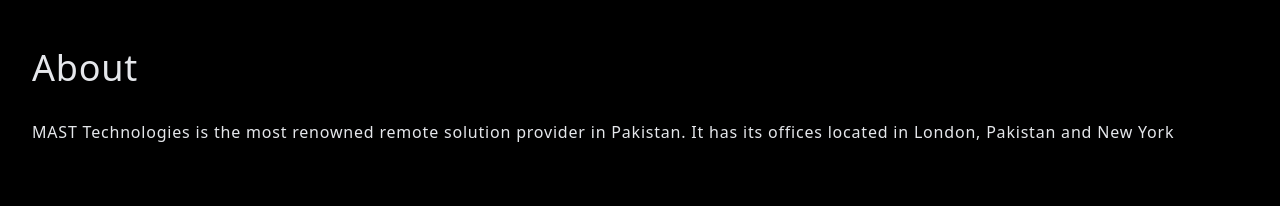
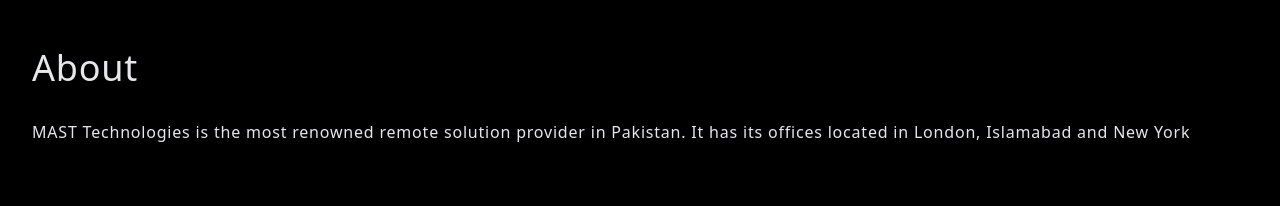
Before and after one commit to abdullahsohail7/mast_tech, a React (Create React App) app: page / in a window 1280 px wide. Shown: the part 880-1086 px from the top of the page. Built offline with nearby package versions, Linux system fonts and the light colour scheme.

Commit message:
mast-tech

```diff
--- a/src/components/About.jsx
+++ b/src/components/About.jsx
@@ -7,7 +7,7 @@
 const About = () => {
   return (
 
-   <PageSection name='about' id='about' title='About' subtitle={`MAST Technologies is the most renowned remote solution provider in Pakistan. It has its offices located in London, Pakistan and New York`} >
+   <PageSection name='about' id='about' title='About' subtitle={`MAST Technologies is the most renowned remote solution provider in Pakistan. It has its offices located in London, Islamabad and New York`} >
 <div className='flex flex-col lg:flex-row items-center justify-center gap-8 font-sans'>
   <div className='flex flex-col gap-4 w-full lg:w-1/2 p-8 bg-gray-900 rounded-lg'>
     <p className='border-l-4 pl-4 odd:border-thOrange even:border-red-800'>
--- a/src/components/HeroSection.jsx
+++ b/src/components/HeroSection.jsx
@@ -17,7 +17,7 @@
   return (
     <div className='flex items-end justify-center w-full h-screen text-center'>
       <video ref={videoRef} src ={CB} autoPlay loop muted
-      className='object-cover h-full w-max absolute -z-10'
+      className='object-cover h-full w-full absolute -z-10'
       />
       <div className={`p-6 flex flex-col items-center justify-center duration-500 w-full h-max ${
         isVideoPlaying ? "" : 'bg-black/80'
```
